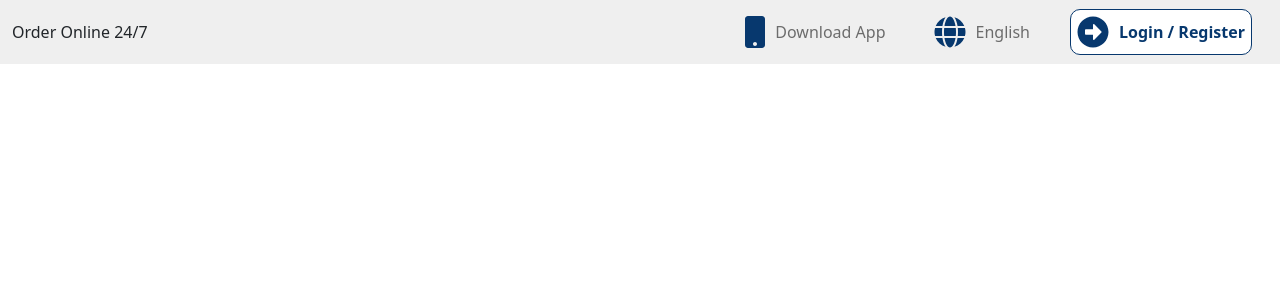
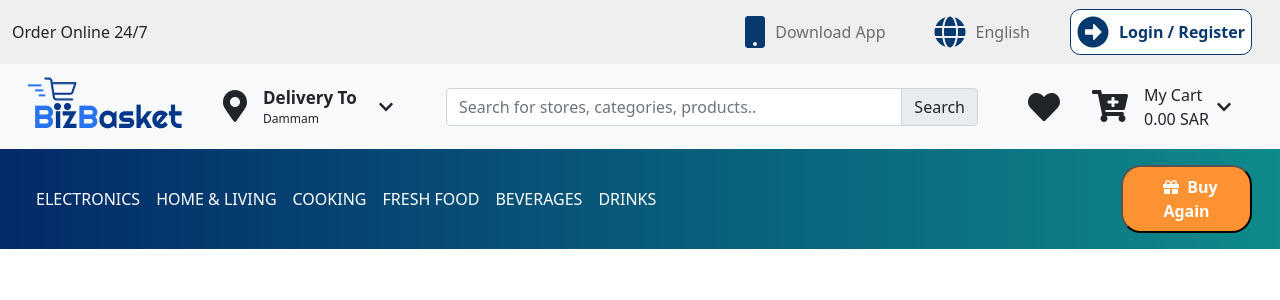
Before and after one commit to HAL94/storefront, a React (Create React App) app: page / in a window 1280 px wide. Shown: the top 300 px of the page. Built offline with nearby package versions, Linux system fonts and the light colour scheme.

Commit message:
Finished Header Part

```diff
--- a/package.json
+++ b/package.json
@@ -10,6 +10,7 @@
     "@testing-library/react": "^11.2.7",
     "@testing-library/user-event": "^12.8.3",
     "bootstrap": "^5.1.3",
+    "feather-icons-react": "^0.5.0",
     "react": "^17.0.2",
     "react-dom": "^17.0.2",
     "react-scripts": "4.0.3",
--- a/public/index.html
+++ b/public/index.html
@@ -24,6 +24,10 @@
       work correctly both with client-side routing and a non-root public URL.
       Learn how to configure a non-root public URL by running `npm run build`.
     -->
+    <!-- choose one -->
+<!-- <script src="https://unpkg.com/feather-icons"></script> -->
+<script src="https://cdn.jsdelivr.net/npm/feather-icons/dist/feather.min.js"></script>
+
     <title>React App</title>
   </head>
   <body>
--- /dev/null
+++ b/src/Components/Navigation/Header/BottomBar/BottomBar.js
@@ -0,0 +1,44 @@
+import React from 'react'
+import classes from './BottomBar.module.css';
+import { faGift } from '@fortawesome/free-solid-svg-icons';
+import { FontAwesomeIcon } from '@fortawesome/react-fontawesome';
+
+function BottomBar() {
+    return (
+        <nav className="navbar navbar-expand-lg navbar-light bg-light primary_bg p-3">
+            <div className="container-fluid">
+                <button className="navbar-toggler" type="button" data-bs-toggle="collapse" data-bs-target="#navbarSupportedContent" aria-controls="navbarSupportedContent" aria-expanded="false" aria-label="Toggle navigation">
+                    <span className="navbar-toggler-icon"></span>
+                </button>
+                <div className="collapse navbar-collapse" id="navbarSupportedContent">
+                    <ul className="navbar-nav me-auto mb-2 mb-lg-0 ">
+                        <li className='nav-item'>
+                            <a className='nav-link' href="#!" style={{'color': '#fff'}}>ELECTRONICS</a>
+                        </li>
+                        <li className="nav-item dropdown">
+                            <a className="nav-link" href="#!" style={{'color': '#fff'}}>HOME & LIVING</a>
+                        </li>
+                        <li className="nav-item dropdown">
+                            <a className="nav-link" href="#!" style={{'color': '#fff'}}>COOKING</a>
+                        </li>
+                        <li className="nav-item dropdown">
+                            <a className="nav-link" href="#!" style={{'color': '#fff'}}>FRESH FOOD</a>
+                        </li>
+                        <li className="nav-item dropdown">
+                            <a className="nav-link" href="#!" style={{'color': '#fff'}}>BEVERAGES</a>
+                        </li>
+                        <li className="nav-item dropdown">
+                            <a className="nav-link" href="#!" style={{'color': '#fff'}}>DRINKS</a>
+                        </li>
+                    </ul>
+                </div>
+                <button className={`${classes['btn']} p-2`}>
+                    <FontAwesomeIcon icon={faGift} className="mx-2" />
+                    Buy Again
+                </button>
+            </div>
+        </nav>
+    )
+}
+
+export default BottomBar
--- /dev/null
+++ b/src/Components/Navigation/Header/BottomBar/BottomBar.module.css
@@ -0,0 +1,10 @@
+.btn {
+    color: #fff;
+    background-color: #FC9231;
+    font-weight: 700;
+    text-decoration: none;
+    box-shadow: none;
+    border-radius: 20px;
+    width: 131px;
+    outline-style: none;
+}
--- a/src/Components/Navigation/Header/Header.js
+++ b/src/Components/Navigation/Header/Header.js
@@ -1,12 +1,13 @@
-// import { faUser } from "@fortawesome/free-solid-svg-icons";
-
 import TopBar from "./TopBar/TopBar";
-
+import MiddleBar from './MiddleBar/MiddleBar';
+import BottomBar from "./BottomBar/BottomBar";
 
 const Header = (props) => {
     return (
         <header className="p-20">
             <TopBar/>
+            <MiddleBar/>
+            <BottomBar/>
         </header>
     );
 }
--- /dev/null
+++ b/src/Components/Navigation/Header/MiddleBar/MiddleBar.js
@@ -0,0 +1,56 @@
+import React from 'react'
+import Logo from '../../../../Assets/app-logo.png';
+
+import { faMapMarkerAlt, faChevronDown, faHeart, faCartPlus } from "@fortawesome/free-solid-svg-icons";
+import { FontAwesomeIcon } from '@fortawesome/react-fontawesome';
+
+import classes from './MiddleBar.module.css';
+
+function MiddleBar() {
+    return (
+        <nav className="navbar navbar-expand-lg navbar-light bg-light">
+            <div className="container-fluid">
+                <div className="navbar-nav me-auto left-navbar align-items-center flex-row">
+                    <a className="navbar-brand mx-3" href="#!">
+                        <img src={Logo} alt={'Biz Basket'} />
+                    </a>
+                    <div className="delivery-location d-flex align-items-center mx-3 cursor-pointer">
+                        <div className="delivery-icon mx-2">
+                            <FontAwesomeIcon icon={faMapMarkerAlt} className="fs-2"></FontAwesomeIcon>
+                            {/* <FeatherIcon icon="close" fill="red" /> */}
+                            {/* <i data-feather="circle"></i> */}
+                        </div>
+                        <div className="delivery-description d-flex flex-column mx-2">
+                            <span className={classes['delivery-title']}>Delivery To</span>
+                            <span className={classes['delivery-place']}>Dammam</span>
+                        </div>
+                        <FontAwesomeIcon icon={faChevronDown} className="mx-2"></FontAwesomeIcon>
+                    </div>
+                </div>
+                <div className={`input-group ${classes['search-field-item']}`}>
+                    <input type="text" className="form-control" placeholder="Search for stores, categories, products.." aria-label="Search Products"/>
+                    <span className="input-group-text" id="search-btn">Search</span>
+                </div>
+                <form className="d-flex align-items-center">
+                    <FontAwesomeIcon icon={faHeart} className="mx-2 fs-2"></FontAwesomeIcon>
+                    <div className="cart d-flex align-items-center mx-3 cursor-pointer mx-2">
+                        <div className="cart-icon mx-2">
+                            <FontAwesomeIcon icon={faCartPlus} className="fs-2"></FontAwesomeIcon>
+                        </div>
+                        <div className={`${classes['cart-text']} d-flex flex-row mx-2 align-items-center`}>
+                            <div className="d-flex flex-column">
+                                <span className={classes['cart-title']}>
+                                    My Cart
+                                </span>
+                                <span className={classes['cart-total-price']}>0.00 SAR</span>
+                            </div>
+                            <FontAwesomeIcon icon={faChevronDown} className="mx-2"></FontAwesomeIcon>
+                        </div>
+                    </div>
+                </form>
+            </div>
+        </nav>
+    )
+}
+
+export default MiddleBar;
--- /dev/null
+++ b/src/Components/Navigation/Header/MiddleBar/MiddleBar.module.css
@@ -0,0 +1,20 @@
+.delivery-title {
+    font-size: 17px;
+    font-weight: 700;
+    width: 100px;
+}
+
+.delivery-place {
+    font-size: 12px;
+    font-weight: normal;
+}
+
+.search-field-item {
+    flex: .6 1 auto;
+    margin-right: 42px;
+    margin-left: 29px;
+}
+
+.cart-text {
+    width: 100px
+}
--- a/src/Components/Navigation/Header/TopBar/TopBar.js
+++ b/src/Components/Navigation/Header/TopBar/TopBar.js
@@ -1,4 +1,7 @@
-import { faMobile, faGlobe, faArrowAltCircleRight } from "@fortawesome/free-solid-svg-icons";
+import { faGlobe, faArrowAltCircleRight, faMobile } from "@fortawesome/free-solid-svg-icons";
+
+// Feather Icon currently not working...
+// import FeatherIcon from 'feather-icons-react';
 
 import { FontAwesomeIcon } from "@fortawesome/react-fontawesome";
 
@@ -10,7 +13,7 @@ const TopBar = (props) => {
             <div className="container-fluid">
                 <span className="top-bar-download">Order Online 24/7</span>
                 <div className="d-flex ml-auto">
-                        <ul className="navbar-nav me-auto mb-2 mb-lg-0 ">
+                    <ul className="navbar-nav me-auto mb-2 mb-lg-0 flex-row">
                         <li className="nav-item d-flex align-items-center mx-3">
                             <a className="nav-link d-flex align-items-center" aria-current="page" href="#!">
                                 <FontAwesomeIcon icon={faMobile} className={classes['top-bar-icon']}></FontAwesomeIcon>
--- a/src/index.css
+++ b/src/index.css
@@ -11,3 +11,12 @@ code {
   font-family: source-code-pro, Menlo, Monaco, Consolas, 'Courier New',
     monospace;
 }
+
+
+.cursor-pointer {
+  cursor: pointer;
+}
+
+.primary_bg {
+  background: linear-gradient(90deg, #032A69 0%, #0E8A8A 100%);
+}
```
Also changed, not shown: src/Assets/app-logo.png (added), 1 other file (tests, documents, lock files or other folders). Lines whose indentation alone changed are shown as unchanged.
